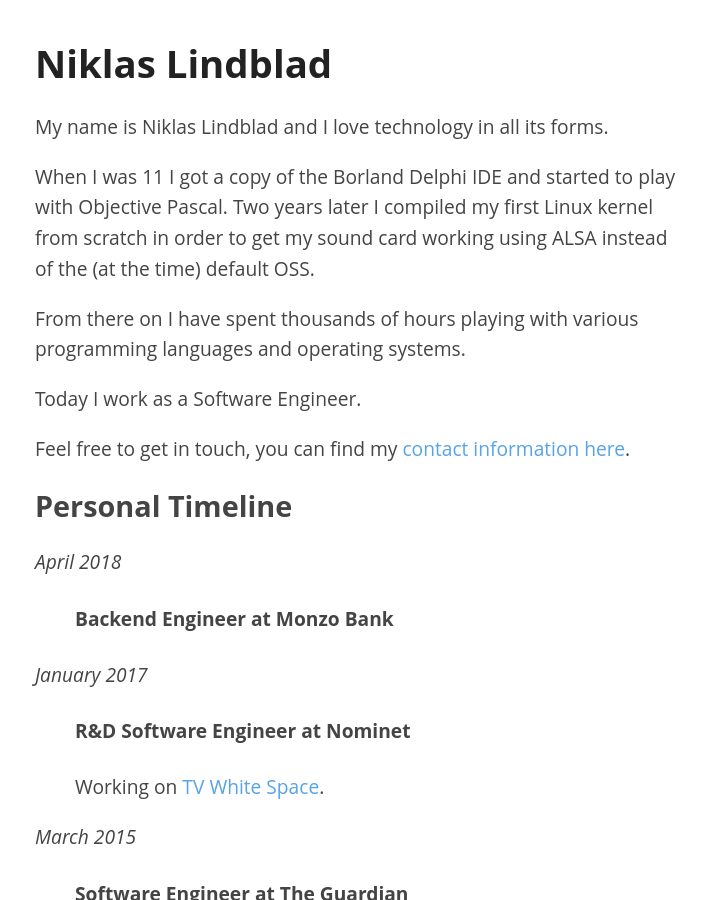
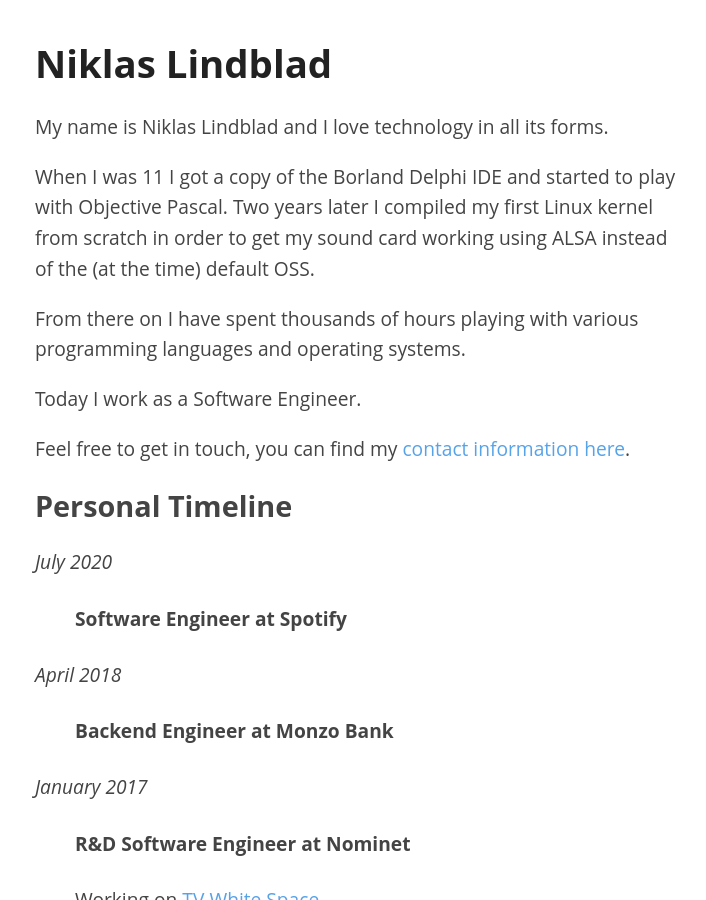
Before and after one commit to niklasvincent/nlindblad.github.io, a Jekyll site: the page built from index.html, in a window 1280 px wide and 900 px high. Shown: the whole window, without its empty margins (280-986 px from the left). Built offline with Jekyll 4.4.1, drawn with Linux system fonts in a browser that asks for light colours.

Commit message:
Update work history

```diff
--- a/index.html
+++ b/index.html
@@ -17,7 +17,14 @@
 
     <div class="timeline">
 
-      <dl class="timeline__entry">
+    <dl class="timeline__entry">
+        <dt class="timeline__entry__date">July 2020</dt>
+        <dd class="timeline__entry__details">
+          <h4 class="timeline__entry__details__title">Software Engineer at Spotify</h4>
+        </dd>
+    </dl>
+
+    <dl class="timeline__entry">
         <dt class="timeline__entry__date">April 2018</dt>
         <dd class="timeline__entry__details">
           <h4 class="timeline__entry__details__title">Backend Engineer at Monzo Bank</h4>
```
